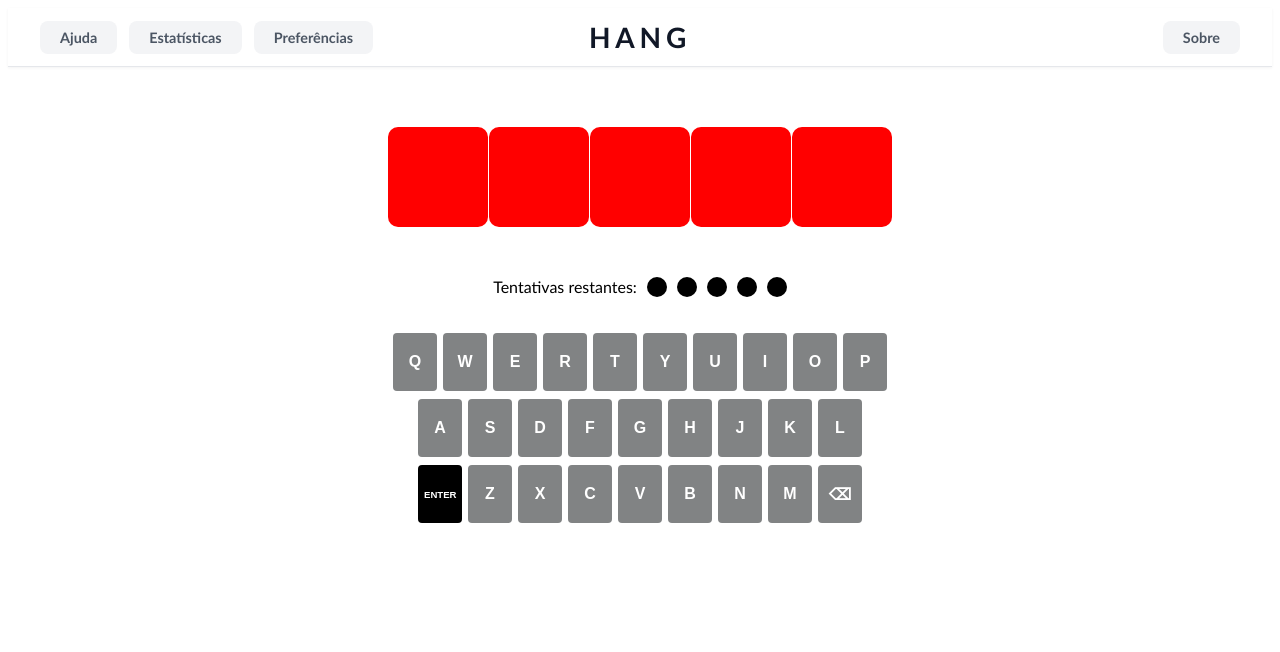
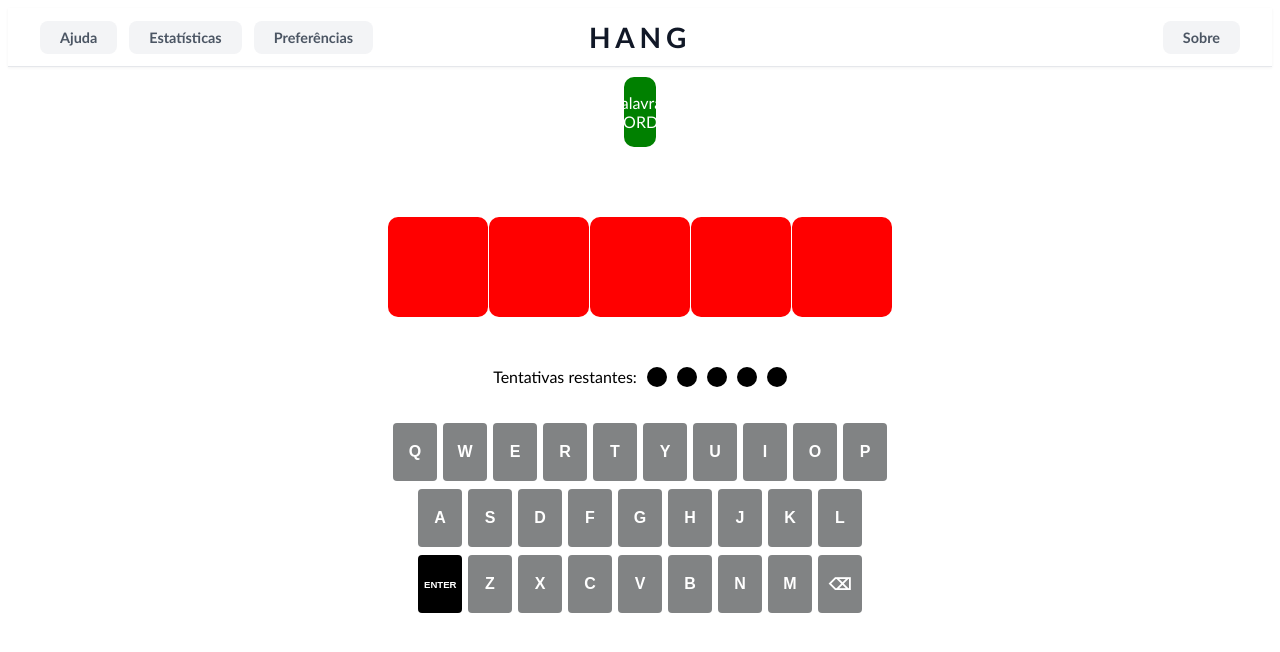
Before and after one commit to guizarolho/vue-hangman, a Vue app: page / in a window 1280 px wide. Shown: the top 652 px of the page. Built offline with nearby package versions, Linux system fonts and the light colour scheme; the HTML template or start-up script is replaced by a standard one.

Commit message:
change button text

```diff
--- a/src/components/GameHome.vue
+++ b/src/components/GameHome.vue
@@ -12,7 +12,9 @@ import GamePreferences from './GamePreferences.vue'
 import GameHelp from './GameHelp.vue'
 import GameStats from './GameStats.vue'
 import GameAttempts from './GameAttempts.vue'
+import GameWarningModal from './GameWarningModal.vue'
 
+// const secretWord = 'FAKER'
 const secretWord = getDailyWord()
 const gameManager = new GameManager(secretWord ?? '')
 const settingsManager = new GameSettingsManager()
@@ -21,19 +23,27 @@ const showGameover = ref(false)
 const showPreferences = ref(false)
 const showHelp = ref(false)
 const showStats = ref(false)
+const showWarning = ref(false)
 
 // https://vuejs.org/guide/essentials/watchers
 watch(
   () => gameManager.GameOver.value,
   (value) => {
     if (value) {
-      showGameover.value = true
+      activateGameoverModals()
       console.log('game over')
     }
   },
 )
 
-if (gameManager.GameOver.value) showGameover.value = true
+if (gameManager.GameOver.value) {
+  activateGameoverModals()
+}
+
+function activateGameoverModals() {
+  showGameover.value = true
+  if (!gameManager.Victory.value) showWarning.value = true
+}
 
 provide(GAME_MANAGER, gameManager)
 provide(GAME_SETTINGS, settingsManager)
@@ -45,7 +55,7 @@ provide(GAME_SETTINGS, settingsManager)
     @open-help="showHelp = true"
     @open-stats="showStats = true"
   />
-
+  <GameWarningModal :show="showWarning" :text="secretWord" />
   <div class="game__container">
     <div class="word__container">
       <GameTile
--- a/src/components/GameModal.vue
+++ b/src/components/GameModal.vue
@@ -9,7 +9,7 @@ import {
 import GameCountdown from './GameCountdown.vue'
 import { inject } from 'vue'
 import type { GameManager } from '@/game/GameManager.ts'
-import { CLOSE_GAMEOVER, SHARE } from '@/utils/emits.ts'
+import { CLOSE_GAMEOVER } from '@/utils/emits.ts'
 
 defineProps<{
   show: boolean
@@ -17,12 +17,19 @@ defineProps<{
 }>()
 
 const gameManager = inject<GameManager>(GAME_MANAGER)!
-function copyText() {
+function copyText(button: HTMLButtonElement) {
   navigator.clipboard.writeText(gameManager.getGameResult())
-  emit(SHARE)
+  const originalText: string = button.textContent
+  button.textContent = 'Copiado!'
+  button.disabled = true
+
+  setTimeout(() => {
+    button.textContent = originalText
+    button.disabled = false
+  }, 2000)
 }
 
-const emit = defineEmits([SHARE, CLOSE_GAMEOVER])
+const emit = defineEmits([CLOSE_GAMEOVER])
 </script>
 
 <template>
@@ -52,7 +59,12 @@ const emit = defineEmits([SHARE, CLOSE_GAMEOVER])
           </p>
 
           <div class="modal__actions">
-            <button class="btn btn--primary" @click="copyText">Compartilhar Resultado</button>
+            <button
+              class="btn btn--primary"
+              @click="copyText($event.currentTarget as HTMLButtonElement)"
+            >
+              Compartilhar Resultado
+            </button>
           </div>
           <div class="modal__countdown-wrapper">
             <span class="modal__countdown-label">Próxima palavra em</span>
--- /dev/null
+++ b/src/components/GameWarningModal.vue
@@ -0,0 +1,42 @@
+<script setup lang="ts">
+// should show up only on loose
+defineProps<{
+  show: boolean
+  text: string
+}>()
+</script>
+
+<template>
+  <div class="warning__container" :class="show && 'warning__container-active'">
+    <div class="warning__content">
+      <span class="warning__text">Palavra: {{ text }}</span>
+    </div>
+  </div>
+</template>
+
+<style scoped>
+.warning__container {
+  width: 100%;
+  display: flex;
+  justify-content: center;
+  align-items: center;
+}
+
+.warning__content {
+  display: flex;
+  justify-content: center;
+  align-items: center;
+  width: 0%;
+  background: green;
+  color: white;
+  margin: 10px;
+  padding: 1rem;
+  border-radius: 10px;
+  font-size: 1rem;
+  transition: width 0.6s ease-in-out;
+}
+
+.warning__container-active .warning__content {
+  width: 30%;
+}
+</style>
--- a/src/utils/emits.ts
+++ b/src/utils/emits.ts
@@ -7,5 +7,3 @@ export const CLOSE_PREFERENCES = 'close-pref'
 export const CLOSE_HELP = 'close-help'
 export const CLOSE_STATS = 'close-stats'
 export const CLOSE_GAMEOVER = 'close-gameover'
-
-export const SHARE = 'share'
```
